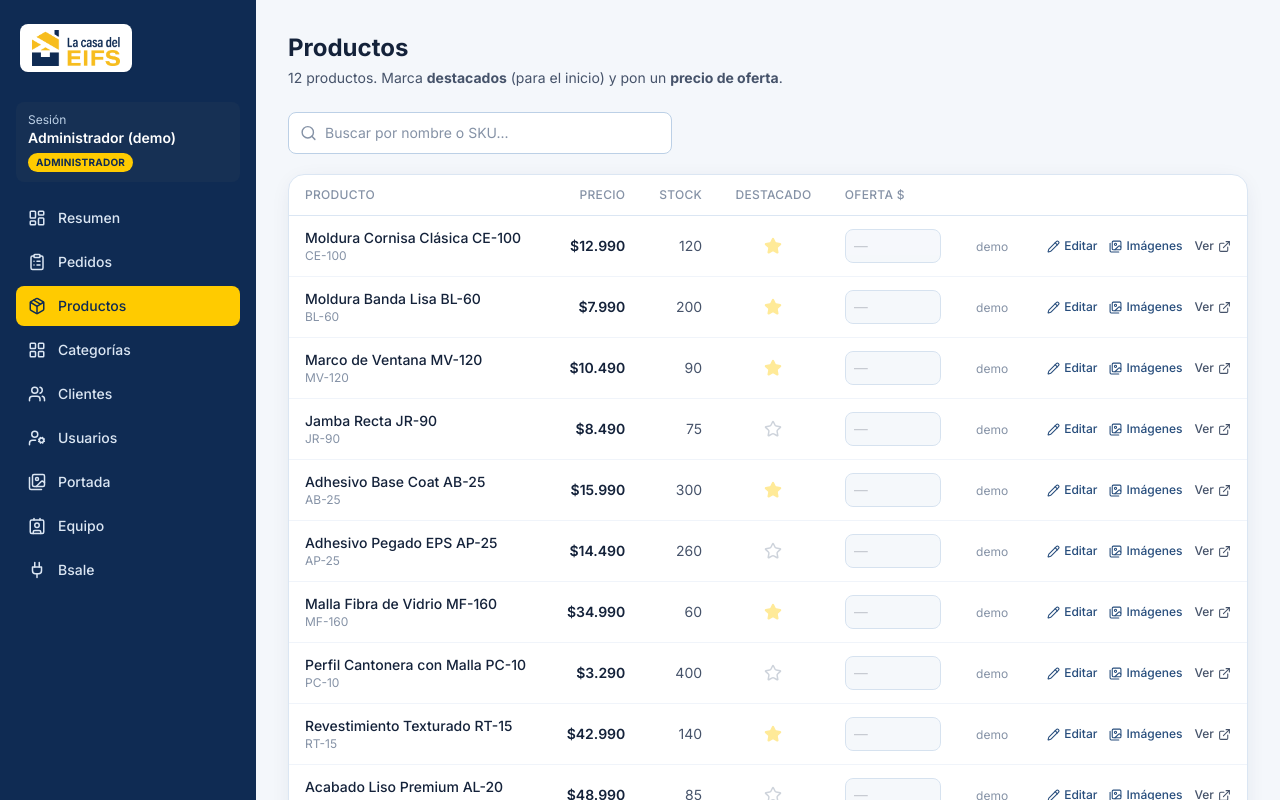
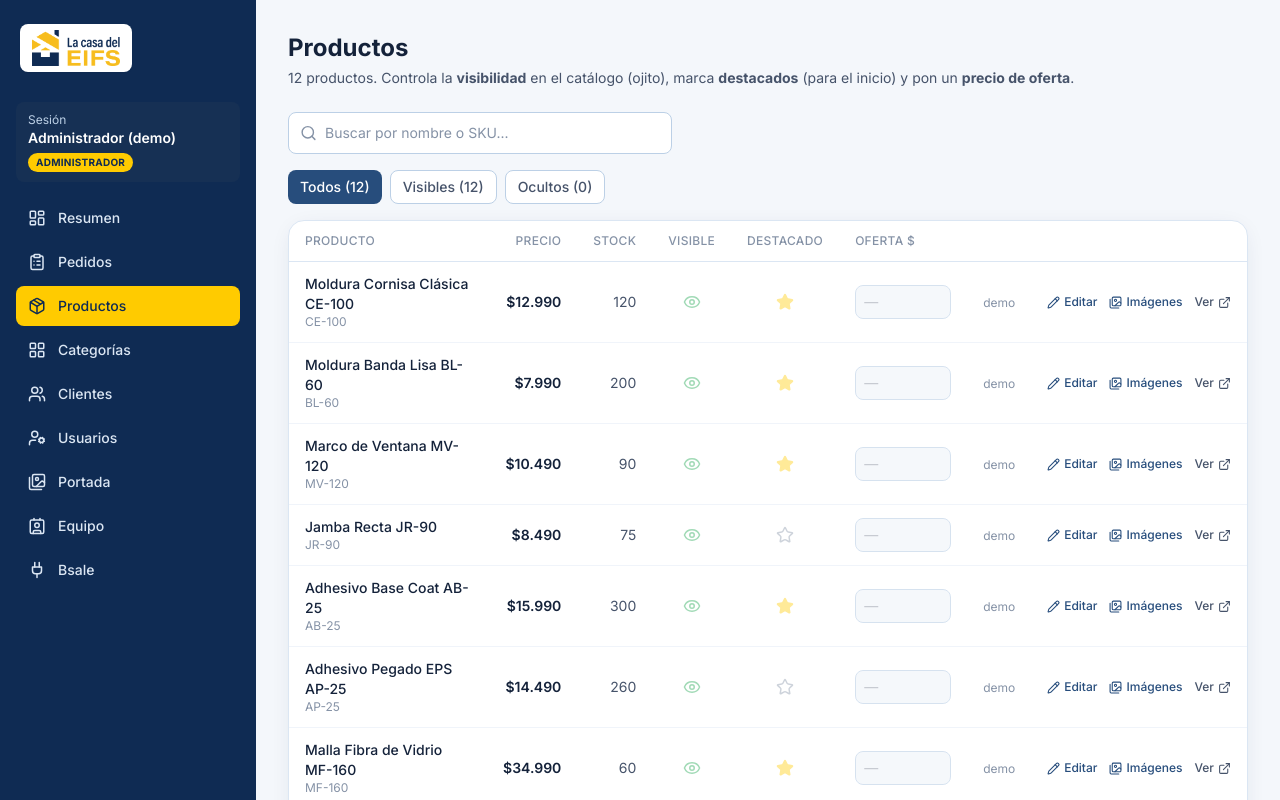
Before and after one commit to La-casa-del-Eifs/websiteCDE, a Next.js app: page /dashboard/productos in a window 1280 px wide. Shown: the top 800 px of the page. Built offline with nearby package versions, Linux system fonts and the light colour scheme; no server answers.

Commit message:
Add product visibility feature: implement 'hidden' column to control product display in catalog

```diff
--- a/src/app/dashboard/productos/page.tsx
+++ b/src/app/dashboard/productos/page.tsx
@@ -26,8 +26,9 @@ export default async function ProductosAdmin({
     <div>
       <h1 className="text-2xl font-bold text-ink">Productos</h1>
       <p className="mt-1 text-sm text-ink-soft">
-        {products.length} producto{products.length !== 1 ? "s" : ""}. Marca{" "}
-        <b>destacados</b> (para el inicio) y pon un <b>precio de oferta</b>.
+        {products.length} producto{products.length !== 1 ? "s" : ""}. Controla la{" "}
+        <b>visibilidad</b> en el catálogo (ojito), marca <b>destacados</b> (para el
+        inicio) y pon un <b>precio de oferta</b>.
       </p>
 
       <form action="/dashboard/productos" method="get" className="mt-6 max-w-sm">
--- a/src/components/dashboard/ProductsManager.tsx
+++ b/src/components/dashboard/ProductsManager.tsx
@@ -2,12 +2,24 @@
 
 import Link from "next/link";
 import { useState } from "react";
-import { Star, Images, ExternalLink, Loader2, Check, Save, Pencil } from "lucide-react";
+import {
+  Star,
+  Images,
+  ExternalLink,
+  Loader2,
+  Check,
+  Save,
+  Pencil,
+  Eye,
+  EyeOff,
+} from "lucide-react";
 import { createClient } from "@/lib/supabase/client";
 import type { Product } from "@/types/database";
 import { formatCurrency } from "@/lib/format";
 
 type Row = Product & { _offer: string; _saving: boolean; _saved: boolean };
+
+type Filtro = "todos" | "visibles" | "ocultos";
 
 const PERM_MSG =
   "No se guardó: parece un tema de permisos (RLS). En Supabase verifica que exista la política products_staff_update y que tu usuario sea admin o vendedor.";
@@ -27,10 +39,18 @@ export default function ProductsManager({
       _saved: false,
     }))
   );
+  const [filtro, setFiltro] = useState<Filtro>("todos");
   const [error, setError] = useState<string | null>(null);
 
   const setRow = (id: string, patch: Partial<Row>) =>
     setRows((rs) => rs.map((r) => (r.id === id ? { ...r, ...patch } : r)));
+
+  const visiblesCount = rows.filter((r) => !r.hidden).length;
+  const ocultosCount = rows.filter((r) => r.hidden).length;
+
+  const shown = rows.filter((r) =>
+    filtro === "todos" ? true : filtro === "ocultos" ? !!r.hidden : !r.hidden
+  );
 
   // Marcar/desmarcar destacado: se guarda al instante (optimista + reversión si falla).
   async function toggleFeatured(p: Row) {
@@ -50,6 +70,30 @@ export default function ProductsManager({
     } catch (err: any) {
       setRow(p.id, { featured: !next }); // revertir
       setError(err?.message || "No se pudo guardar el destacado.");
+    }
+  }
+
+  // Ocultar/mostrar en el catálogo: se guarda al instante (optimista + reversión si falla).
+  async function toggleHidden(p: Row) {
+    if (!configured) return;
+    const next = !p.hidden;
+    setRow(p.id, { hidden: next });
+    setError(null);
+    try {
+      const supabase = createClient();
+      const { data, error } = await supabase
+        .from("products")
+        .update({ hidden: next })
+        .eq("id", p.id)
+        .select("id");
+      if (error) throw error;
+      if (!data || data.length === 0) throw new Error(PERM_MSG);
+    } catch (err: any) {
+      setRow(p.id, { hidden: !next }); // revertir
+      setError(
+        err?.message ||
+          "No se pudo cambiar la visibilidad. Si nunca corriste la migración 019, agrega la columna 'hidden' en Supabase."
+      );
     }
   }
 
@@ -76,18 +120,40 @@ export default function ProductsManager({
     }
   }
 
+  const tabCls = (active: boolean) =>
+    `rounded-lg px-3 py-1.5 text-sm font-medium transition ${
+      active
+        ? "bg-brand-600 text-white"
+        : "border border-brand-200 bg-white text-ink-soft hover:bg-brand-50"
+    }`;
+
   return (
     <div>
+      {/* Filtro por visibilidad */}
+      <div className="mt-4 flex flex-wrap gap-2">
+        <button onClick={() => setFiltro("todos")} className={tabCls(filtro === "todos")}>
+          Todos ({rows.length})
+        </button>
+        <button onClick={() => setFiltro("visibles")} className={tabCls(filtro === "visibles")}>
+          Visibles ({visiblesCount})
+        </button>
+        <button onClick={() => setFiltro("ocultos")} className={tabCls(filtro === "ocultos")}>
+          Ocultos ({ocultosCount})
+        </button>
+      </div>
+
       {error && (
         <p className="mt-4 rounded-lg bg-red-50 px-3 py-2 text-sm text-red-700">{error}</p>
       )}
-      <div className="card mt-5 overflow-x-auto">
-        <table className="w-full min-w-[820px] text-left text-sm">
+
+      <div className="card mt-4 overflow-x-auto">
+        <table className="w-full min-w-[900px] text-left text-sm">
           <thead>
             <tr className="border-b border-brand-100 text-xs uppercase tracking-wide text-ink-muted">
               <th className="px-4 py-3 font-medium">Producto</th>
               <th className="px-4 py-3 text-right font-medium">Precio</th>
               <th className="px-4 py-3 text-right font-medium">Stock</th>
+              <th className="px-4 py-3 text-center font-medium">Visible</th>
               <th className="px-4 py-3 text-center font-medium">Destacado</th>
               <th className="px-4 py-3 font-medium">Oferta $</th>
               <th className="px-4 py-3"></th>
@@ -95,14 +161,53 @@ export default function ProductsManager({
             </tr>
           </thead>
           <tbody>
-            {rows.map((p) => (
-              <tr key={p.id} className="border-b border-brand-50 last:border-0 hover:bg-brand-50/40">
+            {shown.length === 0 && (
+              <tr>
+                <td colSpan={8} className="px-4 py-10 text-center text-sm text-ink-muted">
+                  No hay productos en esta vista.
+                </td>
+              </tr>
+            )}
+            {shown.map((p) => (
+              <tr
+                key={p.id}
+                className={`border-b border-brand-50 last:border-0 hover:bg-brand-50/40 ${
+                  p.hidden ? "bg-brand-50/30" : ""
+                }`}
+              >
                 <td className="px-4 py-3">
-                  <p className="font-medium text-ink">{p.name}</p>
+                  <div className="flex items-center gap-2">
+                    <p className={`font-medium ${p.hidden ? "text-ink-muted" : "text-ink"}`}>
+                      {p.name}
+                    </p>
+                    {p.hidden && (
+                      <span className="rounded-full bg-ink-muted/10 px-2 py-0.5 text-[10px] font-semibold uppercase tracking-wide text-ink-muted">
+                        Oculto
+                      </span>
+                    )}
+                  </div>
                   {p.sku && <p className="text-xs text-ink-muted">{p.sku}</p>}
                 </td>
                 <td className="px-4 py-3 text-right font-semibold text-ink">{formatCurrency(p.price)}</td>
                 <td className="px-4 py-3 text-right text-ink-soft">{p.stock}</td>
+                <td className="px-4 py-3 text-center">
+                  <button
+                    onClick={() => toggleHidden(p)}
+                    disabled={!configured}
+                    className="rounded-lg p-1.5 disabled:opacity-40"
+                    title={
+                      p.hidden
+                        ? "Oculto: no se muestra en el catálogo. Clic para mostrar."
+                        : "Visible en el catálogo. Clic para ocultar."
+                    }
+                  >
+                    {p.hidden ? (
+                      <EyeOff size={18} className="text-ink-muted" />
+                    ) : (
+                      <Eye size={18} className="text-green-600" />
+                    )}
+                  </button>
+                </td>
                 <td className="px-4 py-3 text-center">
                   <button
                     onClick={() => toggleFeatured(p)}
--- a/src/types/database.ts
+++ b/src/types/database.ts
@@ -44,6 +44,7 @@ export interface Product {
   featured: boolean;
   stock: number;
   active: boolean;
+  hidden?: boolean;
   leyenda?: string | null;
   datasheet_url?: string | null;
   datasheet_path?: string | null;
```
Also changed, not shown: src/lib/data/catalog.ts (+6 -1 lines), 1 other file (tests, documents, lock files or other folders).
